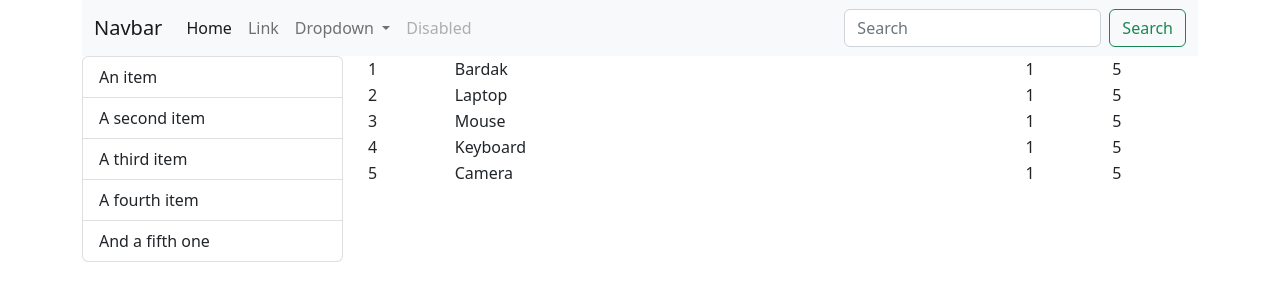
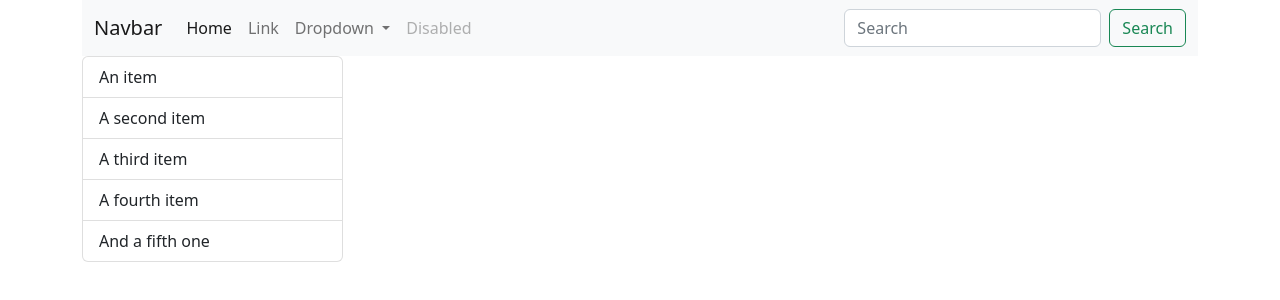
Before and after one commit to aysenurfb/northwind, an Angular app: page / in a window 1280 px wide. Shown: the top 300 px of the page. Built offline with nearby package versions, Linux system fonts and the light colour scheme.

Commit message:
categoryresponsemodel

```diff
--- a/src/app/components/product/product.component.ts
+++ b/src/app/components/product/product.component.ts
@@ -8,50 +8,8 @@ import { Product } from 'src/app/models/product';
 })
 export class ProductComponent implements OnInit {
 
-  product1: any = {
-    productId: 1,
-    categoryId: 1,
-    productName: 'Bardak',
-    unitsInStock:3,
-    unitPrice: 5,
-  };
-  product2: any = {
-    productId: 2,
-    categoryId: 1,
-    productName: 'Laptop',
-    unitsInStock:3,
-    unitPrice: 5,
-  };
-  product3: any = {
-    productId: 3,
-    categoryId: 1,
-    productName: 'Mouse',
-    unitsInStock:3,
-    unitPrice: 5,
-  };
 
-  product4: any = {
-    productId: 4,
-    categoryId: 1,
-    productName: 'Keyboard',
-    unitsInStock:3,
-    unitPrice: 5,
-  };
-  product5: any = {
-    productId: 5,
-    categoryId: 1,
-    productName: 'Camera',
-    unitsInStock:3,
-    unitPrice: 5,
-  };
-
-  products:Product[]= [
-    this.product1,
-    this.product2,
-    this.product3,
-    this.product4,
-    this.product5
-  ];
+  products:Product[]= [];
 
   constructor() { }
 
--- /dev/null
+++ b/src/app/models/category.ts
@@ -0,0 +1,4 @@
+export interface Category{
+    categoryId:number;
+    categoryName:string;
+}
```
Also changed, not shown: 1 other file (tests, documents, lock files or other folders).
